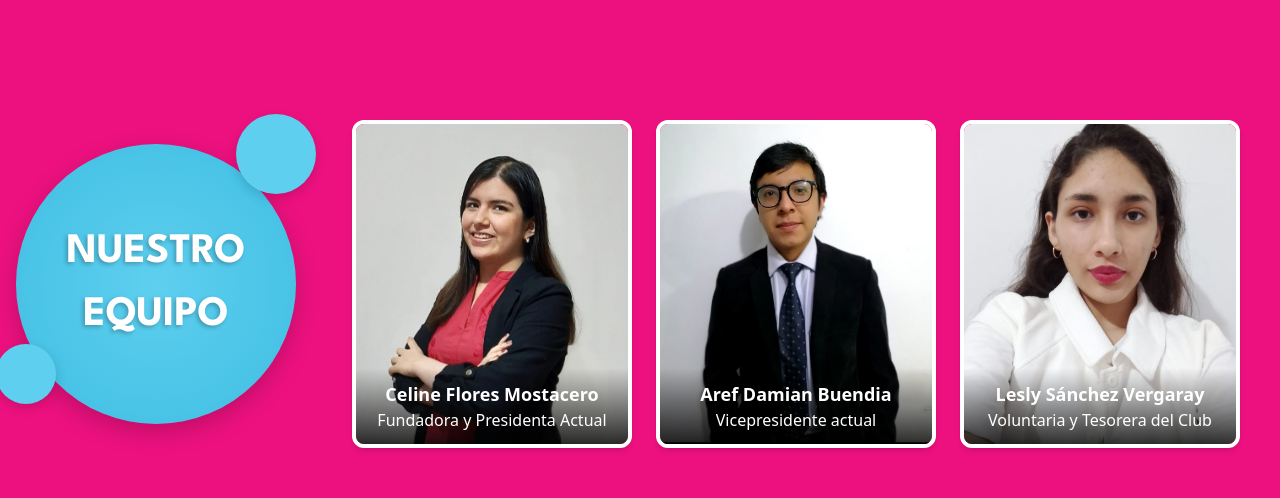
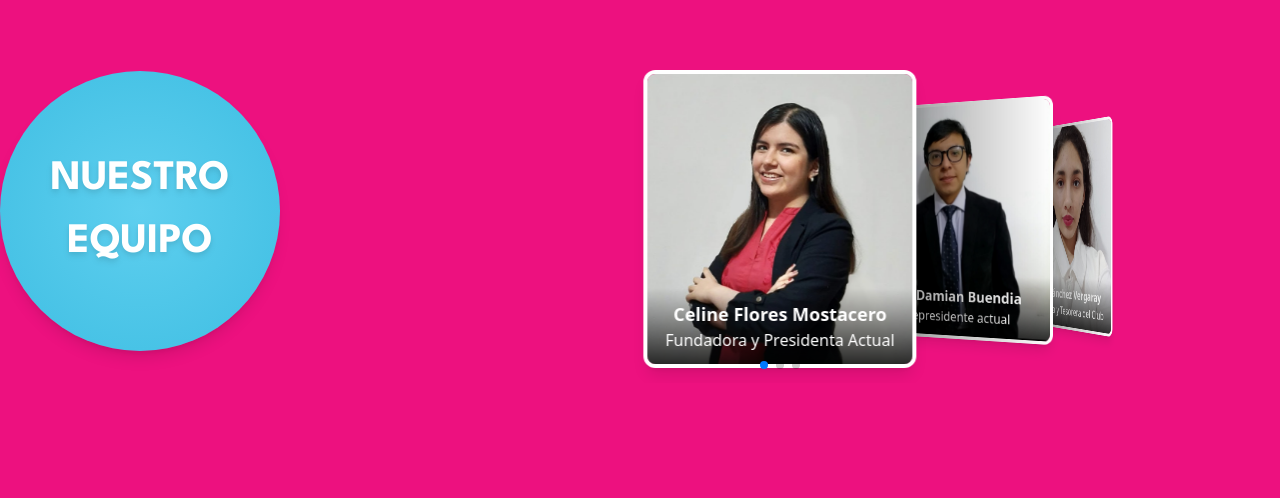
Before and after one commit to Sauro-Dev/LANDING-MTD, a React (Vite) app: page /nosotros in a window 1280 px wide. Shown: the part 138-636 px from the top of the page. Built offline with nearby package versions, Linux system fonts and the light colour scheme; no server answers.

Commit message:
feat: design to team

```diff
--- a/src/components/landing/us/TeamSection.tsx
+++ b/src/components/landing/us/TeamSection.tsx
@@ -1,101 +1,94 @@
-import { FC, memo } from 'react';
+import { FC, memo } from "react";
+import { Swiper, SwiperSlide } from "swiper/react";
+import { EffectCoverflow, Pagination } from "swiper/modules";
+
+import "swiper/css";
+import "swiper/css/effect-coverflow";
+import "swiper/css/pagination";
 
 const TeamSection: FC = () => {
     const teamMembers = [
         {
-            id: '1',
-            url: 'src/assets/team/celine.jpg',
-            name: 'Celine Flores Mostacero',
-            role: 'Fundadora y Presidenta Actual',
+            id: "1",
+            url: "src/assets/team/celine.jpg",
+            name: "Celine Flores Mostacero",
+            role: "Fundadora y Presidenta Actual",
         },
         {
-            id: '2',
-            url: 'src/assets/team/aref.jpg',
-            name: 'Aref Damian Buendia',
-            role: 'Vicepresidente actual',
+            id: "2",
+            url: "src/assets/team/aref.jpg",
+            name: "Aref Damian Buendia",
+            role: "Vicepresidente actual",
         },
         {
-            id: '3',
-            url: 'src/assets/team/lesly.jpg',
-            name: 'Lesly Sánchez Vergaray',
-            role: 'Voluntaria y Tesorera del Club',
+            id: "3",
+            url: "src/assets/team/lesly.jpg",
+            name: "Lesly Sánchez Vergaray",
+            role: "Voluntaria y Tesorera del Club",
         },
     ];
 
     return (
-        <div className="relative pt-32 pb-16 bg-[#ED117F] overflow-hidden">
-            {/* Diseño integrado - Cloud y miembros centrados juntos */}
-            <div className="container mx-auto px-4 mt-[50px]">
-                <div className="flex flex-col md:flex-row items-center justify-center">
-                    {/* Cloud design - Ahora como parte del layout principal */}
-                    <div className="relative w-full md:w-1/4 mb-8 md:mb-0">
-                        <div className="relative mx-auto md:mx-0 w-[280px] h-[280px]">
-                            {/* Círculo principal */}
-                            <div className="absolute w-[280px] h-[280px] bg-[#48C3E6] rounded-full
-                                flex items-center justify-center"
-                                style={{
-                                    boxShadow: "0px 8px 24px rgba(0, 0, 0, 0.2)",
-                                    background: "radial-gradient(circle, #5ECFEF 0%, #48C3E6 70%)"
-                                }}
+        <div className="relative pt-32 pb-16 bg-[#ED117F] overflow-hidden flex items-center h-full">
+            <div className="relative w-[280px] h-[280px] mb-8 flex justify-center items-center">
+                <div
+                    className="w-[280px] h-[280px] bg-[#48C3E6] rounded-full flex items-center justify-center shadow-lg"
+                    className="w-[280px] h-[280px] bg-[#48C3E6] rounded-full flex items-center justify-center left-[50px] shadow-lg"
+                    style={{ background: "radial-gradient(circle, #5ECFEF 0%, #48C3E6 70%)" }}
                 >
-                                <h2
-                                    className="text-white font-spartan font-bold text-[42px] text-center"
-                                    style={{ textShadow: "-2px 2px 4px rgba(0, 0, 0, 0.25)" }}
-                                >
+                    <h2 className="text-white font-spartan font-bold text-[42px] text-center drop-shadow-md">
                         NUESTRO <br /> EQUIPO
                     </h2>
                 </div>
-
-                            {/* Decoración adicional */}
-                            <div className="absolute w-[80px] h-[80px] bg-[#5ECFEF] rounded-full right-[-20px] top-[-30px]"
-                                style={{ boxShadow: "0px 4px 12px rgba(0, 0, 0, 0.15)" }}
-                            ></div>
-                            <div className="absolute w-[60px] h-[60px] bg-[#5ECFEF] rounded-full left-[-20px] bottom-[20px]"
-                                style={{ boxShadow: "0px 4px 12px rgba(0, 0, 0, 0.15)" }}
-                            ></div>
-                        </div>
             </div>
 
-                    {/* Contenedor de los miembros del equipo */}
-                    <div className="w-full md:w-3/4">
-                        <div className="flex flex-col md:flex-row justify-center items-center gap-6 md:gap-6 w-full">
+            {/* Swiper animado con efecto Coverflow */}
+            <Swiper
+                effect={"coverflow"}
+                grabCursor={true}
+                centeredSlides={true}
+                slidesPerView={1}
+                spaceBetween={50} /* Ajustado para mayor separación */
+                breakpoints={{
+                    640: { slidesPerView: 2, spaceBetween: 60 },
+                    1024: { slidesPerView: 3, spaceBetween: 70 },
+                }}
+                coverflowEffect={{
+                    rotate: 30,
+                    stretch: 100,
+                    depth: 250,
+                    modifier: 1,
+                    slideShadows: true,
+                }}
+                pagination={{ clickable: true }}
+                modules={[EffectCoverflow, Pagination]}
+                className="swiper w-full max-w-[95%] md:max-w-[85%] lg:max-w-[75%] py-12"
+            >
                 {teamMembers.map((member) => (
+                    <SwiperSlide key={member.id} className="swiper-slide flex justify-center items-center w-[300px] h-[300px]">
                         <article
-                                    key={member.id}
-                                    className="group/article relative w-full md:w-1/3 max-w-[280px] rounded-xl overflow-hidden
-                                        border-4 border-white shadow-md"
+                            className="relative w-full h-full rounded-xl overflow-hidden border-4 border-white shadow-lg"
                             aria-labelledby={`member-name-${member.id}`}
                         >
-                                    {/* Imagen */}
                             <img
                                 src={member.url}
                                 alt={`Foto de ${member.name}`}
-                                        width='400'
-                                        height='300'
-                                        className='object-cover h-[250px] sm:h-[280px] md:h-[320px] w-full'
+                                width="300"
+                                height="300"
+                                className="w-full h-full object-cover"
                                 loading="lazy"
                                 decoding="async"
                             />
-
-                                    {/* Nombre y rol visible siempre */}
-                                    <div className="absolute bottom-0 left-0 right-0 bg-gradient-to-t from-black/80 to-transparent
-                                        flex flex-col justify-end p-3 text-center">
-                                        <h3
-                                            id={`member-name-${member.id}`}
-                                            className="text-lg font-bold text-white truncate"
-                                        >
+                            <div className="absolute bottom-0 left-0 right-0 bg-gradient-to-t from-black/80 to-transparent flex flex-col justify-end p-3 text-center">
+                                <h3 id={`member-name-${member.id}`} className="text-lg font-bold text-white truncate">
                                     {member.name}
                                 </h3>
-                                        <p className="text-white text-sm sm:text-base truncate">
-                                            {member.role}
-                                        </p>
+                                <p className="text-white text-sm sm:text-base truncate">{member.role}</p>
                             </div>
                         </article>
+                    </SwiperSlide>
                 ))}
-                        </div>
-                    </div>
-                </div>
-            </div>
+            </Swiper>
         </div>
     );
 };
```
Lines whose indentation alone changed are shown as unchanged.
